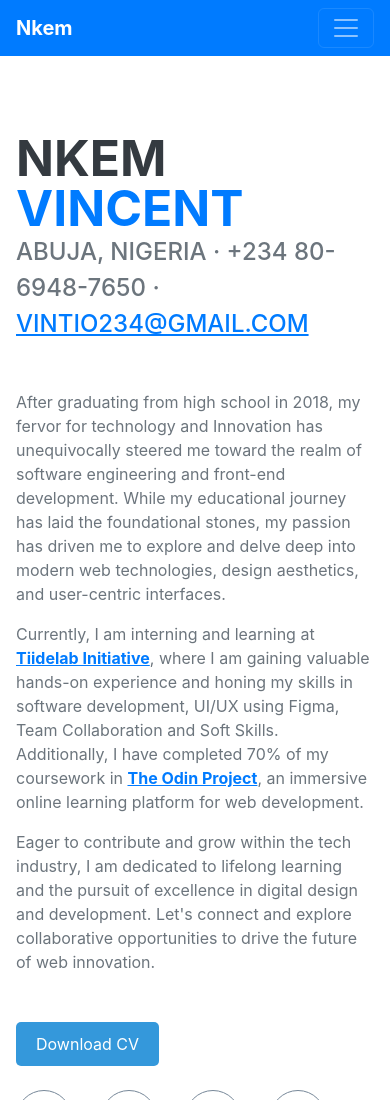
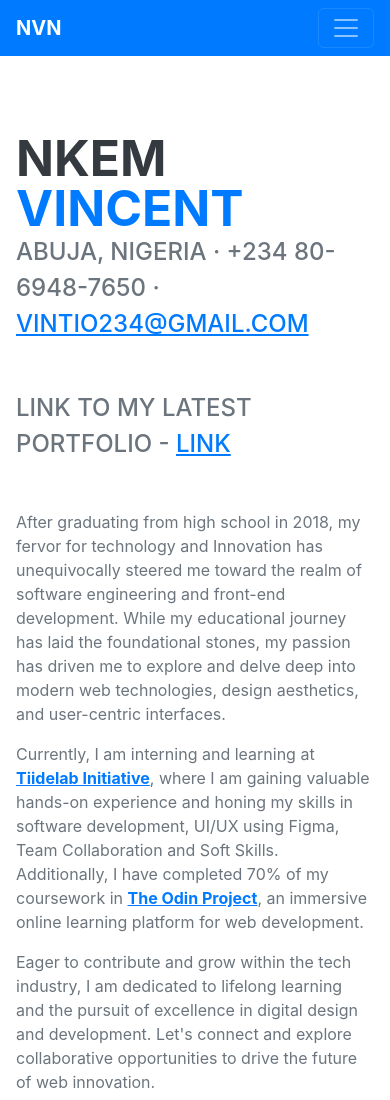
Before and after one commit to Nkemakolamuko/nkem, a plain HTML site: page index.html in a window 390 px wide. Shown: the top 1100 px of the page. Drawn offline with nearby package versions, Linux system fonts and the light colour scheme; a web font is replaced by a local one.

Commit message:
Add my new link --

```diff
--- a/index.html
+++ b/index.html
@@ -38,7 +38,7 @@
       id="sideNav"
     >
       <a class="navbar-brand js-scroll-trigger" href="#page-top">
-        <span class="d-block d-lg-none" style="font-weight: 700">Nkem</span>
+        <span class="d-block d-lg-none" style="font-weight: 700">NVN</span>
         <span class="d-none d-lg-block"
           ><img
             class="img-fluid img-profile rounded-circle mx-auto mb-2"
@@ -94,6 +94,10 @@
           <div class="subheading mb-5">
             Abuja, Nigeria · +234 80-6948-7650 ·
             <a href="mailto:vintio234@gmail.com">vintio234@gmail.com</a>
+          </div>
+          <div class="subheading mb-5">
+            LINK TO MY LATEST PORTFOLIO -
+            <a href="https://nvincentn.vercel.app">LINK</a>
           </div>
           <p>
             After graduating from high school in 2018, my fervor for technology
```
